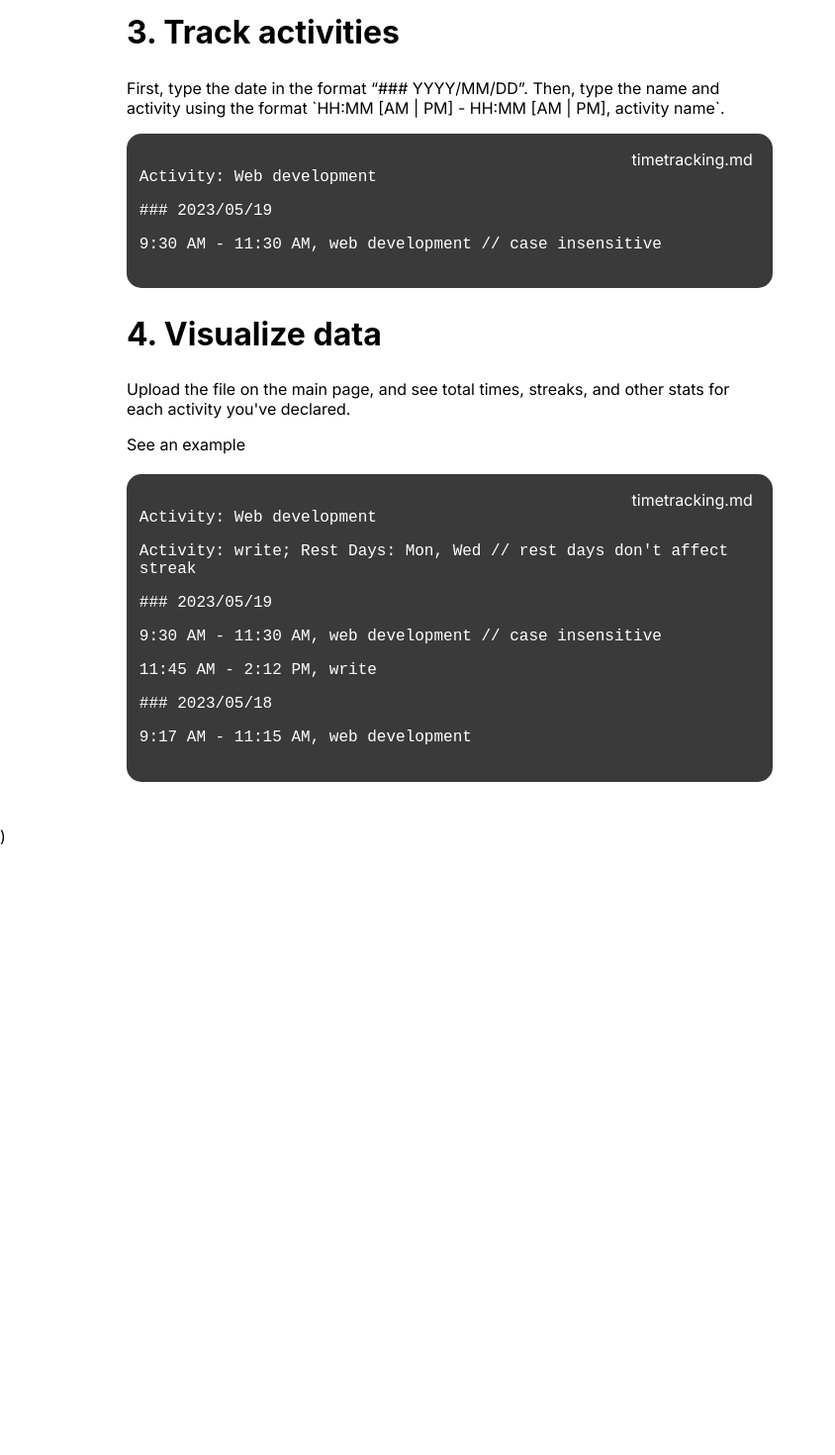
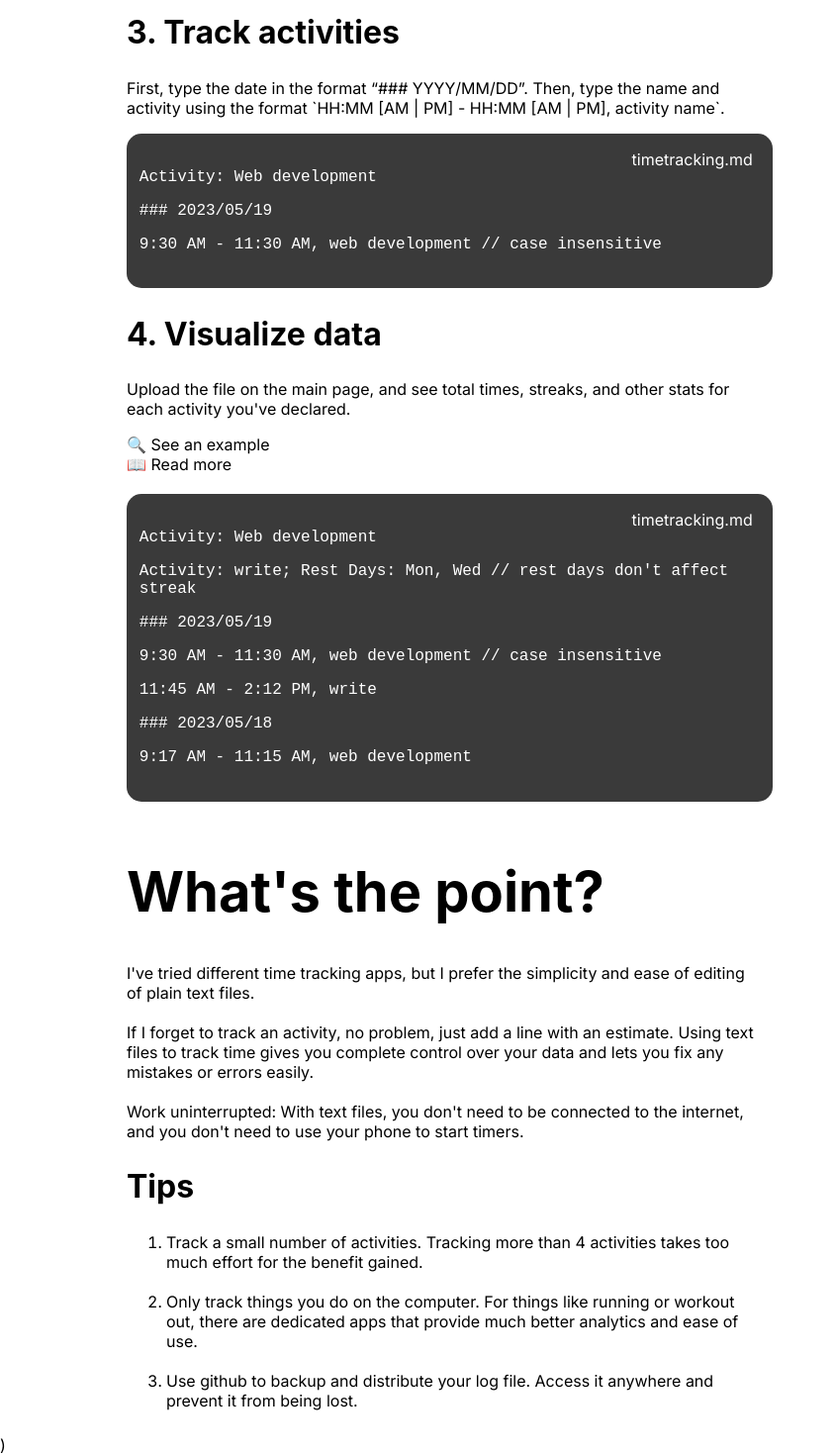
Before and after one commit to lee3650/TimeTracker, a React (Create React App) app: page / in a window 1280 px wide. Shown: the part 1086-2556 px from the top of the page at 99% size, without its empty margins (0-844 px from the left). Before the commit the page ends 1941 px from the top, so only its background shows below. Built offline with nearby package versions, Linux system fonts and the light colour scheme.

Commit message:
Added more explanation text

```diff
--- a/src/components/home.js
+++ b/src/components/home.js
@@ -116,7 +116,9 @@ export const Homepage = (props) => {
                 <p className='interFont lightText'>
                     Upload the file on the main page, and see total times, streaks, and other stats for each activity you've declared.
                 </p>
-                <Link onClick={() => window.scroll(0,0)} to='/example' className='cleanLink interFont'>See an example</Link>
+                <Link onClick={() => window.scroll(0,0)} to='/example' className='cleanLink interFont'>🔍 See an example</Link>
+                <br/>
+                <a href='https://github.com/lee3650/TimeTracker' className='interFont cleanLink'>📖 Read more</a>
                 <br/>
                 <br/>
                 <CodeBlock filename='timetracking.md'>
@@ -143,6 +145,33 @@ export const Homepage = (props) => {
                     </p>
                 </CodeBlock>
                 <br></br>
+                <h1 className='massiveText'>
+                    What's the point?
+                </h1>
+                <p className='interFont'>
+                I've tried different time tracking apps,
+                but I prefer the simplicity and ease of editing of plain text files.
+                <br/>
+                <br/>
+                If I forget to track an activity, no problem, just add a line with an estimate.
+                Using text files to track time gives you complete control over your data and lets
+                you fix any mistakes or errors easily.
+                <br/>
+                <br/>
+                Work uninterrupted: With text files, you don't need to be connected to the internet, and you don't need to use your phone to start timers.
+                </p>
+                <h2 className='extraLargeText'>
+                Tips
+                </h2>
+                <p>
+                <ol className='interFont'>
+                    <li>Track a small number of activities. Tracking more than 4 activities takes too much effort for the benefit gained.</li>
+                    <br/>
+                    <li>Only track things you do on the computer. For things like running or workout out, there are dedicated apps that provide much better analytics and ease of use.</li>
+                    <br/>
+                    <li>Use github to backup and distribute your log file. Access it anywhere and prevent it from being lost.</li>
+                </ol>
+                </p>
             </div>
         </div>)
     </>
--- a/src/model/data.js
+++ b/src/model/data.js
@@ -443,13 +443,14 @@ export const ParseActivityEntry = (string) => {
     // now we should have a string of the form [H]H:MM[am][pm]
 
     const m1 = findMeridian(t1)
+    const m2 = findMeridian(t2)
 
     if (m1 === null){
         console.log('Could not find meridian from string ' + t1)
     }
 
-    const day1 = parseTime(t1, 'am')
-    const day2 = parseTime(t2, m1) // needs to know the meridian of the first time to see if it wraps around
+    const day1 = parseTime(t1, 'am', m1)
+    const day2 = parseTime(t2, m1, m2) // needs to know the meridian of the first time to see if it wraps around
 
     if (!day1 || !day2) {
         console.log('could not parse day1 or day2!')
@@ -488,7 +489,13 @@ const parseTime = (string, prev_meridian) => {
         day = 16
     }
 
-    return new Date(2020, 9, day, parseInt(numbers[0]), parseInt(numbers[1]), 0, 0)
+    let hour = parseInt(numbers[0])
+
+    if (hour < 12 && meridian == 'pm') {
+        hour += 12
+    }
+
+    return new Date(2020, 9, day, hour, parseInt(numbers[1]), 0, 0)
 }
 
 const findMeridian = (string) => {
```
Also changed, not shown: 1 other file (tests, documents, lock files or other folders).
